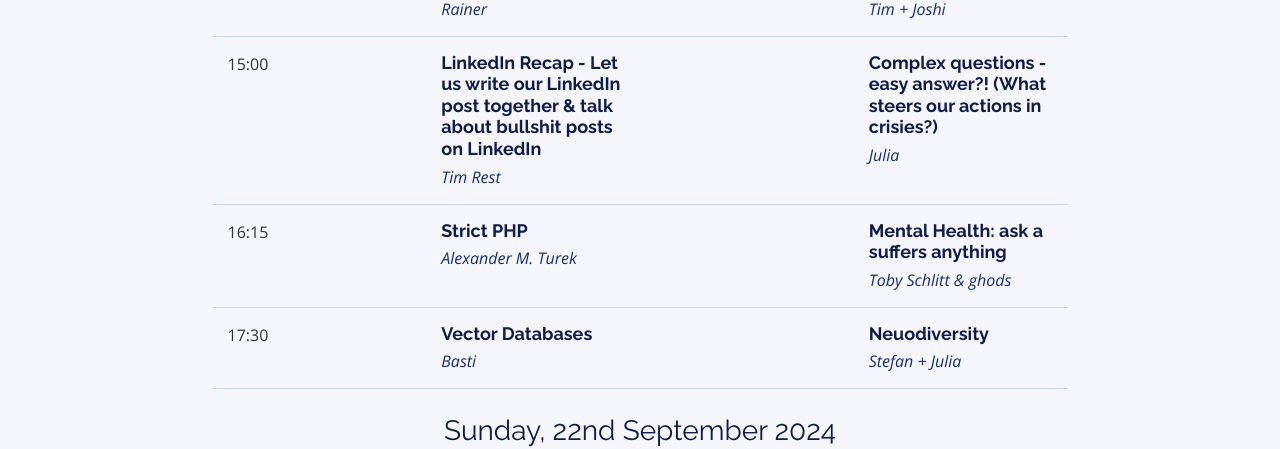
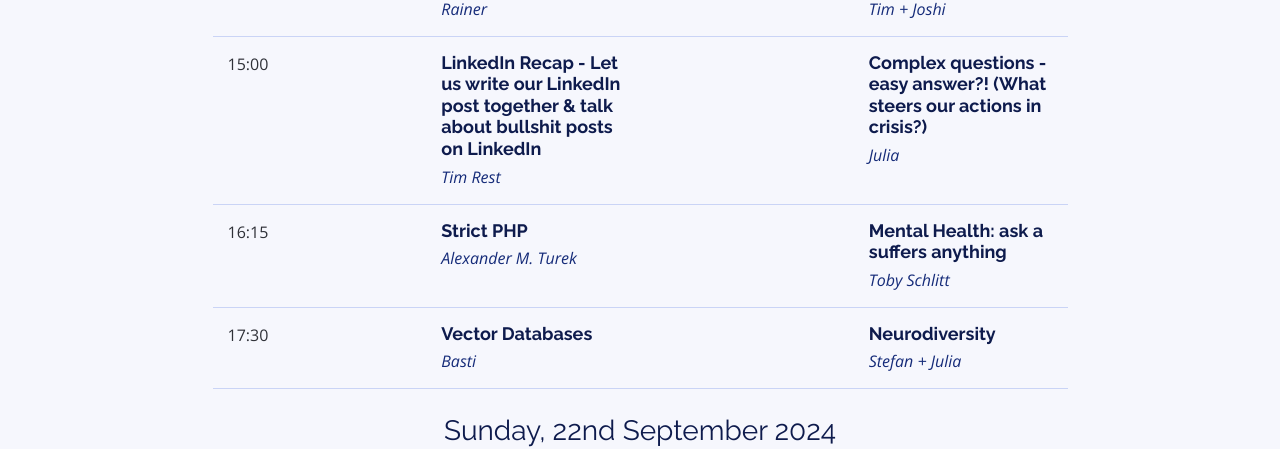
Before and after one commit to weuc/weuc.eu, a Jekyll site: the page built from index.html, in a window 1280 px wide and 900 px high, scrolled down 1927 px. Shown: the part 208-657 px from the top of the window. Built offline with Jekyll 4.4.1, drawn with Linux system fonts in a browser that asks for light colours.

Commit message:
fix: spelling

```diff
--- a/_includes/sections/schedule.html
+++ b/_includes/sections/schedule.html
@@ -117,7 +117,7 @@
                         <h4></h4>
                     </div>
                     <div class="col-md-3">
-                        <h4>Complex questions - easy answer?! (What steers our actions in crisies?)</h4>
+                        <h4>Complex questions - easy answer?! (What steers our actions in crisis?)</h4>
                         <p>Julia</p>
                     </div>
                 </div>
@@ -135,7 +135,7 @@
                     </div>
                     <div class="col-md-3">
                         <h4>Mental Health: ask a suffers anything</h4>
-                        <p>Toby Schlitt & ghods</p>
+                        <p>Toby Schlitt</p>
                     </div>
                 </div>
 
@@ -151,7 +151,7 @@
                         <h4></h4>
                     </div>
                     <div class="col-md-3">
-                        <h4>Neuodiversity</h4>
+                        <h4>Neurodiversity</h4>
                         <p>Stefan + Julia</p>
                     </div>
                 </div>
```
